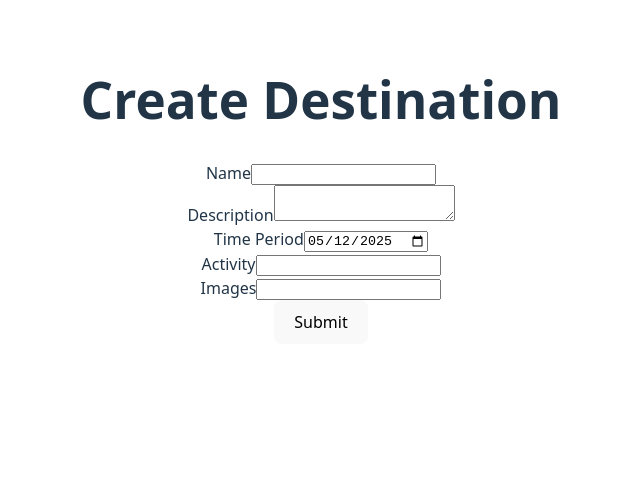
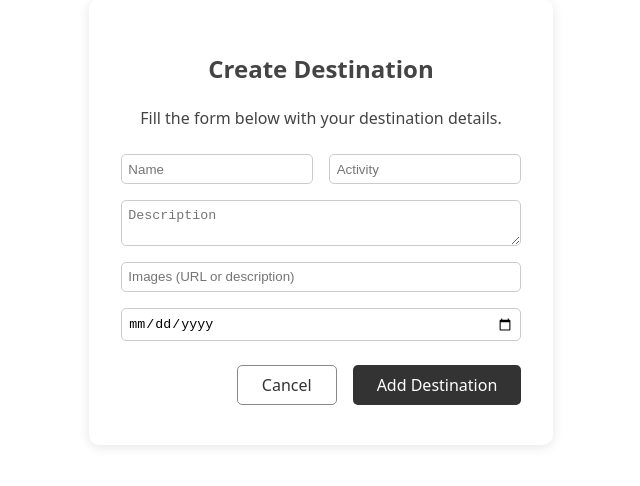
Before and after one commit to ryanxfz/Travel-Website-2025, a React (Vite) app in the folder frontend/client/: page /destinations/new in a window 1280 px wide. Shown: the part 210-696 px from the top of the page, without its empty margins (319-959 px from the left). Built offline with nearby package versions, Linux system fonts and the light colour scheme.

Commit message:
basic frontend crud done

```diff
--- a/frontend/client/src/api/travelApi.ts
+++ b/frontend/client/src/api/travelApi.ts
@@ -62,7 +62,7 @@ export async function fetchTravelByDestinationId(destinationId: string): Promise
     return response.json();
 }
 
-export async function removeDestinationFromTravel(travelId: string, destinationIds: string): Promise<void>{
+export async function removeDestinationFromTravel(travelId: string, destinationIds: string[]): Promise<void>{
     const response = await fetch(`${API_BASE_URL}/api/travels/${travelId}/destinations`, {
         method: 'DELETE',
         headers: {
--- a/frontend/client/src/components/travel/travelDetail.tsx
+++ b/frontend/client/src/components/travel/travelDetail.tsx
@@ -1,6 +1,8 @@
 import { useState, useEffect } from 'react';
 import { useParams, useNavigate } from 'react-router-dom';
 import { fetchTravelById } from '../../api/travelApi';
+import { removeDestinationFromTravel } from '../../api/travelApi';
+import './travel.css';
 
 export default function TravelDetail() {
 
@@ -19,6 +21,15 @@ export default function TravelDetail() {
     };
     fetchTravel();
   }, [travelId]);
+
+  const handleRemoveDestination = async (destinationId: string) => {
+    if (!travelId) return;
+    if (!window.confirm('Remove this destination from the travel?')) return;
+    await removeDestinationFromTravel(travelId, [destinationId]);
+    // Refresh travel data
+    const data = await fetchTravelById(travelId);
+    setTravel(data);
+  };
 
   if (loading) return <div>Loading...</div>;
   if (!travel) return <div>Travel not found</div>;
@@ -51,6 +62,12 @@ export default function TravelDetail() {
                 <strong>Time Period:</strong> {dest.timePeriod} <br />
                 <strong>Activity:</strong> {dest.activity} <br />
                 <strong>Images:</strong> {dest.images} <br />
+                <button
+                  style={{ marginTop: '0.5em', background: '#e74c3c', color: '#fff', border: 'none', borderRadius: '6px', padding: '0.4em 1em', cursor: 'pointer' }}
+                  onClick={() => handleRemoveDestination(dest.id)}
+                >
+                  Delete
+                </button>
               </div>
             ))
           ) : (
@@ -60,9 +77,11 @@ export default function TravelDetail() {
       </div>
 
       <button
-        onClick={() => navigate(`/destinations/new?travelId=${travelId}`)}>Add Destinations
+        className="add-destination-button"
+        onClick={() => navigate(`/destinations/new?travelId=${travelId}`)}
+      >
+        Add Destinations
       </button>
-      <button onClick={() => {/* Delete logic */}}>Delete</button>
     </div>
   );
 }
--- a/frontend/client/src/components/travel/travelForm.tsx
+++ b/frontend/client/src/components/travel/travelForm.tsx
@@ -1,6 +1,7 @@
 import { useState } from 'react';
 
-export default function TravelForm({ onSubmit, initialData = {} }: any) {
+export default function TravelForm({ onSubmit, initialData = {}, onCancel, isLoading = false, error }: any) {
+  const [showForm, setShowForm] = useState(false);
   const [formData, setFormData] = useState({
     name: initialData.name || '',
     description: initialData.description || '',
@@ -9,7 +10,9 @@ export default function TravelForm({ onSubmit, initialData = {} }: any) {
     images: initialData.images || '',
   });
 
-  // You can remove availableDestinations and related code if not used
+  const handleCancel = () =>{
+    setShowForm(false);
+  }
 
   const handleChange = (e: React.ChangeEvent<HTMLInputElement | HTMLTextAreaElement>) => {
     const { name, value } = e.target;
@@ -22,56 +25,126 @@ export default function TravelForm({ onSubmit, initialData = {} }: any) {
   };
 
   return (
-    <form onSubmit={handleSubmit}>
-      <div>
-        <label>Name:</label>
+    <div style={{
+      minHeight: "100vh",
+      display: "flex",
+      justifyContent: "center",
+      alignItems: "center",
+    }}>
+      <form
+        onSubmit={handleSubmit}
+        style={{
+          background: "#fff",
+          borderRadius: "10px",
+          boxShadow: "0 2px 12px rgba(0,0,0,0.10)",
+          padding: "2.5rem 2rem",
+          minWidth: "340px",
+          maxWidth: "420px",
+          width: "100%",
+          display: "flex",
+          flexDirection: "column",
+          alignItems: "stretch",
+          justifyContent: "center"
+        }}
+      >
+        <h1 style={{ color: "#444", textAlign: "center", fontWeight: "bold", fontSize: "1.5rem", marginBottom: "0.5rem" }}>
+          Create Travel
+        </h1>
+        <p style={{ color: "#444", textAlign: "center", marginBottom: "1.5rem", fontSize: "1rem" }}>
+          Fill the form below with your travel details.
+        </p>
+        {error && <div style={{ color: "#e53e3e", marginBottom: "1rem", textAlign: "center" }}>{error}</div>}
+
+        {/* Name and Participants side by side */}
+        <div style={{ display: "flex", gap: "1rem", marginBottom: "1rem" }}>
           <input
             type="text"
             name="name"
+            placeholder="Name"
             value={formData.name}
             onChange={handleChange}
+            style={{ flex: 1, padding: "0.5em", border: "1px solid #ccc", borderRadius: "5px" }}
+            required
+          />
+          <input
+            type="text"
+            name="participants"
+            placeholder="Participants"
+            value={formData.participants}
+            onChange={handleChange}
+            style={{ flex: 1, padding: "0.5em", border: "1px solid #ccc", borderRadius: "5px" }}
             required
           />
         </div>
-      <div>
-        <label>Description:</label>
+
+        {/* Description */}
         <textarea
           name="description"
+          placeholder="Description"
           value={formData.description}
           onChange={handleChange}
+          style={{ marginBottom: "1rem", padding: "0.5em", border: "1px solid #ccc", borderRadius: "5px", resize: "vertical" }}
+          rows={2}
+          required
         />
-      </div>
-      <div>
-        <label>Time Period:</label>
+
+        {/* Images */}
+        <input
+          type="text"
+          name="images"
+          placeholder="Images (URL or description)"
+          value={formData.images}
+          onChange={handleChange}
+          style={{ marginBottom: "1rem", padding: "0.5em", border: "1px solid #ccc", borderRadius: "5px" }}
+          required
+        />
+
+        {/* Time Period */}
+        <div style={{ display: "flex", gap: "1rem", marginBottom: "1.5rem" }}>
           <input
             type="date"
             name="timePeriod"
+            placeholder="Time Period"
             value={formData.timePeriod}
             onChange={handleChange}
+            style={{ flex: 1, padding: "0.5em", border: "1px solid #ccc", borderRadius: "5px" }}
             required
           />
         </div>
-      <div>
-        <label>Images:</label>
-        <input
-          type="text"
-          name="images"
-          value={formData.images}
-          onChange={handleChange}
-          required
-        />
+
+        {/* Buttons */}
+        <div style={{ display: "flex", gap: "1rem", justifyContent: "flex-end" }}>
+          <button
+            type="button"
+            onClick={onCancel}
+            style={{
+              background: "#fff",
+              color: "#333",
+              border: "1px solid #888",
+              borderRadius: "5px",
+              padding: "0.5em 1.5em",
+              cursor: "pointer"
+            }}
+            disabled={isLoading}
+          >
+            Cancel
+          </button>
+          <button
+            type="submit"
+            style={{
+              background: "#333",
+              color: "#fff",
+              border: "none",
+              borderRadius: "5px",
+              padding: "0.5em 1.5em",
+              cursor: "pointer"
+            }}
+            disabled={isLoading}
+          >
+            {isLoading ? "Saving..." : "Add Travel"}
+          </button>
         </div>
-      <div>
-        <label>Participants:</label>
-        <input
-          type="text"
-          name="participants"
-          value={formData.participants}
-          onChange={handleChange}
-          required
-        />
+      </form>
     </div>
-      <button type="submit">Save</button>
-    </form>
   );
 }
--- a/frontend/client/src/pages/createDestinationPage.tsx
+++ b/frontend/client/src/pages/createDestinationPage.tsx
@@ -1,57 +1,189 @@
-import { useState } from "react";
+import { useState, useEffect } from "react";
 import { useNavigate, useLocation } from "react-router-dom";
-import { DestinationForm } from "../components/destination/destinationForm";
 import { postDestination } from "../api/destinationApi";
 import type { DestinationDTO } from "../types/types";
-import { addDestinationToTravel } from "../api/travelApi";
+import { addDestinationToTravel, fetchTravelById } from "../api/travelApi";
 
-//TODO: fix shit here
 export function CreateDestinationPage() {
+  const [formData, setFormData] = useState<DestinationDTO>({
+    name: "",
+    description: "",
+    timePeriod: "",
+    activity: "",
+    images: ""
+  });
   const [error, setError] = useState<string | null>(null);
   const [isLoading, setIsLoading] = useState(false);
+  const [travelTimePeriod, setTravelTimePeriod] = useState<string|null>(null);
+
   const navigate = useNavigate();
-
   const location = useLocation();
   const params = new URLSearchParams(location.search);
   const travelId = params.get("travelId");
 
-  const handleCreateDestination = async (destination: DestinationDTO) => {
+  //fetch travel timeperiod
+  useEffect(()=>{
+    const fetchTravel = async () => {
+      if(travelId){
+        const travel = await fetchTravelById(travelId);
+        setTravelTimePeriod(travel.timePeriod);
+      }
+    };
+    fetchTravel();
+  }, [travelId]);
+
+  const handleChange = (e: React.ChangeEvent<HTMLInputElement | HTMLTextAreaElement>) => {
+    const { name, value } = e.target;
+    setFormData(prev => ({ ...prev, [name]: value }));
+  };
+
+  const handleSubmit = async (e: React.FormEvent) => {
+    e.preventDefault();
     setIsLoading(true);
     setError(null);
 
-    try{
-      //1. Create the destination
-      const newDestination = await postDestination(destination);
+    //check destination date with traveld date
+    if(travelTimePeriod && formData.timePeriod){
+      if(formData.timePeriod < travelTimePeriod){
+        setError("!!! Destination date cannot be before travel date !!!");
+        return;
+      }
+    }
 
-      //2. if travelid exists, add this desitnation to the travel
-      if(travelId && newDestination.id){
-        await addDestinationToTravel(travelId, [newDestination.id])
+    try {
+      const newDestination = await postDestination(formData);
+      if (travelId && newDestination.id) {
+        await addDestinationToTravel(travelId, [newDestination.id]);
       }
-
-      //3. redirect back to the travel detail page
       navigate(`/travels/${travelId}`);
-    }catch(err){
+    } catch (err) {
       setError(err instanceof Error ? err.message : "Failed to create destination");
-    }finally{
+    } finally {
       setIsLoading(false);
     }
-
-    // try {
-    //   await postDestination(destination);
-    //   navigate("/destinations");
-    //   console.log("Destination created");
-    // } catch (err) {
-    //   setError(err instanceof Error ? err.message : "Failed to create destination");
-    // } finally {
-    //   setIsLoading(false);
-    // }
   };
 
   return (
-    <div className="space-y-6">
-      <h1 className="text-2xl font-bold">Create Destination</h1>
-      {error && <div className="text-red-500">{error}</div>}
-      <DestinationForm onSubmit={handleCreateDestination} isLoading={isLoading} />
+    <div style={{
+      minHeight: "100vh",
+      display: "flex",
+      justifyContent: "center",
+      alignItems: "center",
+    }}>
+      <form
+        onSubmit={handleSubmit}
+        style={{
+          background: "#fff",
+          borderRadius: "10px",
+          boxShadow: "0 2px 12px rgba(0,0,0,0.10)",
+          padding: "2.5rem 2rem",
+          minWidth: "340px",
+          maxWidth: "420px",
+          width: "100%",
+          display: "flex",
+          flexDirection: "column",
+          alignItems: "stretch",
+          justifyContent: "center"
+        }}
+      >
+        <h1 style={{ color: "#444", textAlign: "center", fontWeight: "bold", fontSize: "1.5rem", marginBottom: "0.5rem" }}>
+          Create Destination
+        </h1>
+        <p style={{ color: "#444", textAlign: "center", marginBottom: "1.5rem", fontSize: "1rem" }}>
+          Fill the form below with your destination details.
+        </p>
+        {error && <div style={{ color: "#e53e3e", marginBottom: "1rem", textAlign: "center" }}>{error}</div>}
+
+        {/* Name and Activity side by side */}
+        <div style={{ display: "flex", gap: "1rem", marginBottom: "1rem" }}>
+          <input
+            type="text"
+            name="name"
+            placeholder="Name"
+            value={formData.name}
+            onChange={handleChange}
+            style={{ flex: 1, padding: "0.5em", border: "1px solid #ccc", borderRadius: "5px" }}
+            required
+          />
+          <input
+            type="text"
+            name="activity"
+            placeholder="Activity"
+            value={formData.activity}
+            onChange={handleChange}
+            style={{ flex: 1, padding: "0.5em", border: "1px solid #ccc", borderRadius: "5px" }}
+            required
+          />
+        </div>
+
+        {/* Description */}
+        <textarea
+          name="description"
+          placeholder="Description"
+          value={formData.description}
+          onChange={handleChange}
+          style={{ marginBottom: "1rem", padding: "0.5em", border: "1px solid #ccc", borderRadius: "5px", resize: "vertical" }}
+          rows={2}
+          required
+        />
+
+        {/* Images */}
+        <input
+          type="text"
+          name="images"
+          placeholder="Images (URL or description)"
+          value={formData.images}
+          onChange={handleChange}
+          style={{ marginBottom: "1rem", padding: "0.5em", border: "1px solid #ccc", borderRadius: "5px" }}
+          required
+        />
+
+        {/* Time Period */}
+        <div style={{ display: "flex", gap: "1rem", marginBottom: "1.5rem" }}>
+          <input
+            type="date"
+            name="timePeriod"
+            placeholder="Time Period"
+            value={formData.timePeriod}
+            onChange={handleChange}
+            style={{ flex: 1, padding: "0.5em", border: "1px solid #ccc", borderRadius: "5px" }}
+            required
+          />
+        </div>
+
+        {/* Buttons */}
+        <div style={{ display: "flex", gap: "1rem", justifyContent: "flex-end" }}>
+          <button
+            type="button"
+            onClick={() => navigate(`/travels/${travelId}`)}
+            style={{
+              background: "#fff",
+              color: "#333",
+              border: "1px solid #888",
+              borderRadius: "5px",
+              padding: "0.5em 1.5em",
+              cursor: "pointer"
+            }}
+            disabled={isLoading}
+          >
+            Cancel
+          </button>
+          <button
+            type="submit"
+            style={{
+              background: "#333",
+              color: "#fff",
+              border: "none",
+              borderRadius: "5px",
+              padding: "0.5em 1.5em",
+              cursor: "pointer"
+            }}
+            disabled={isLoading}
+          >
+            Add Destination
+          </button>
+        </div>
+      </form>
     </div>
   );
 }
--- a/frontend/client/src/types/types.ts
+++ b/frontend/client/src/types/types.ts
@@ -14,7 +14,7 @@ export interface Travel extends TravelDTO{
 export interface DestinationDTO{
     name: string;
     description: string;
-    timePeriod: Date;
+    timePeriod: string;
     activity: string;
     images: string;
 }
```
Also changed, not shown: frontend/client/src/components/travel/travel.css (+10 -0 lines), frontend/client/src/pages/travelPage.tsx (+11 -4 lines). Lines whose indentation alone changed are shown as unchanged.
